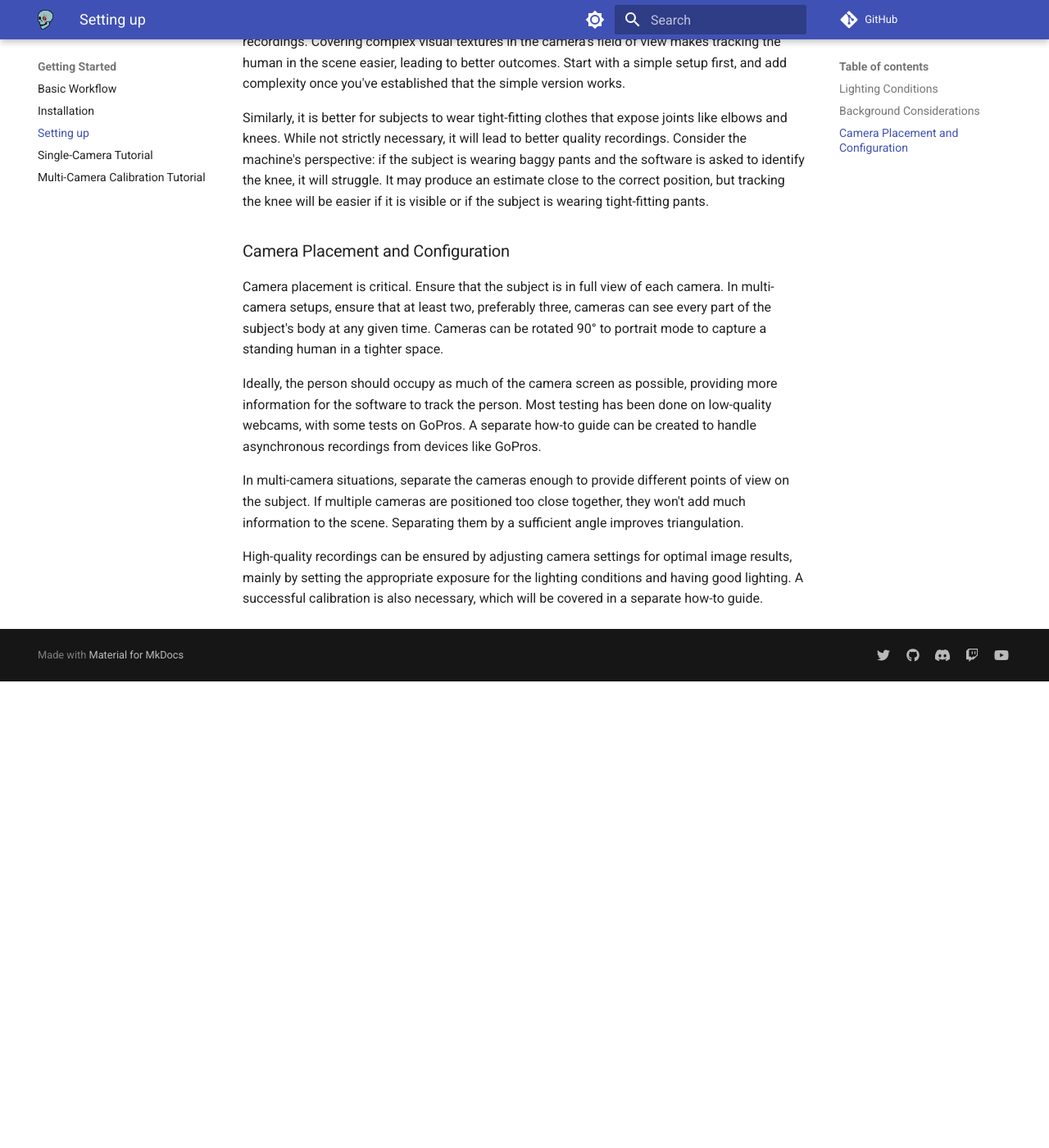
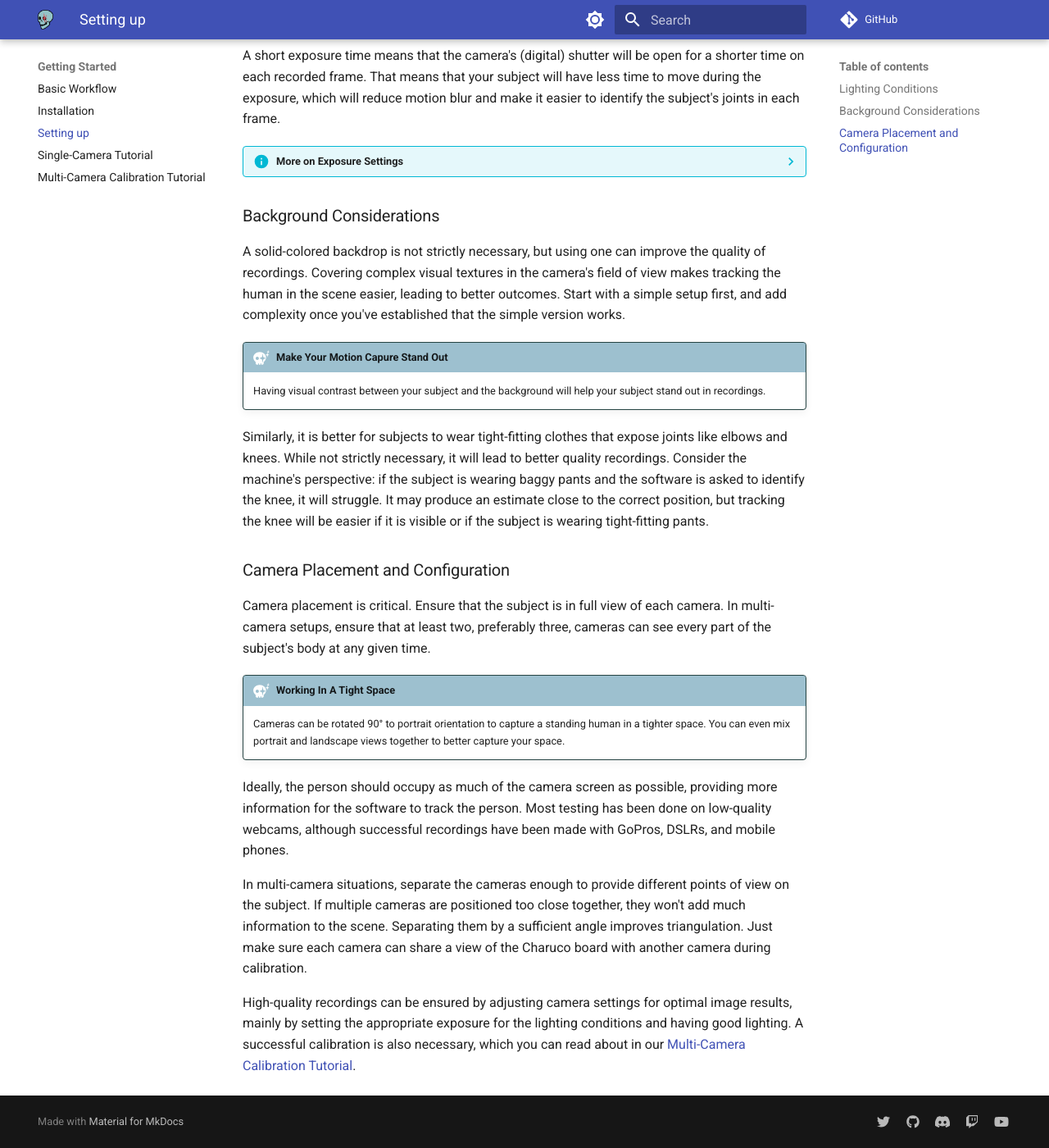
Before and after one commit to freemocap/documentation, an MkDocs documentation site: the page built from docs/getting_started/setting_up_environment.md, in a window 1280 px wide and 1400 px high, scrolled down 720 px. Shown: the whole window at 82% size. Built offline with MkDocs 1.6.1 and Material for MkDocs 9.7.7, drawn with Linux system fonts in a browser that asks for light colours; comment, search, counter and statistics services are not loaded; before the commit the page ends 1551 px from its top, so only the background shows below that; some of the changed text lies outside the part shown.

Commit message:
flesh out setting up doc

```diff
--- a/docs/getting_started/setting_up_environment.md
+++ b/docs/getting_started/setting_up_environment.md
@@ -1,27 +1,41 @@
+While FreeMoCap can record anywhere that's big enough to capture your entire body on video, some places and set ups will give better results than others. The tips below will help you configure your space to get the best recordings, whether you're working with high-end gear or simple webcams.
+
+Don't be afraid to start small and simple - any set up is better than no set up. You can always add complexity as you become more comfortable with the system.
+
 
 ## Lighting Conditions
 
 Lighting is crucial for a camera-based system like FreeMoCap. For best results, use bright environments, such as near open windows during the day. Be cautious, as environments that appear bright to our eyes may be quite dim (Human eyes are exceptionally good at adapting to different lighting conditions).
 
-On a technical level, **we want enough light in our scene that we can set our camera's Exposure times to be as short as possible**.
+!!! tip-full-width "Exposure Settings"
+    When setting the exposure on the GUI, aim for a setting of at most `-6`, but better results can be achieved at `-7` or `-8` or lower.
+
+    On a technical level, **we want enough light in our scene that we can set our camera's Exposure times to be as short as possible**.
 
 A short exposure time means that the camera's (digital) shutter will be open for a shorter time on each recorded frame. That means that your subject will have less time to move during the exposure, which will reduce motion blur and make it easier to identify the subject's joints in each frame.
 
-When setting the exposure on the GUI, aim for a setting of at most `-6`, but better results can be achieved at `-7` or `-8` or lower. For information on how these number map onto actual time measurements, see [this article](https://www.kurokesu.com/main/2020/05/22/uvc-camera-exposure-timing-in-opencv/).
+??? info "More on Exposure Settings"
+    For information on how these camera exposure settings map onto actual time measurements, see [this article](https://www.kurokesu.com/main/2020/05/22/uvc-camera-exposure-timing-in-opencv/).
 
 
 ## Background Considerations
 
 A solid-colored backdrop is not strictly necessary, but using one can improve the quality of recordings. Covering complex visual textures in the camera's field of view makes tracking the human in the scene easier, leading to better outcomes. Start with a simple setup first, and add complexity once you've established that the simple version works.
 
+!!! tip-full-width "Make Your Motion Capure Stand Out"
+    Having visual contrast between your subject and the background will help your subject stand out in recordings.
+
 Similarly, it is better for subjects to wear tight-fitting clothes that expose joints like elbows and knees. While not strictly necessary, it will lead to better quality recordings. Consider the machine's perspective: if the subject is wearing baggy pants and the software is asked to identify the knee, it will struggle. It may produce an estimate close to the correct position, but tracking the knee will be easier if it is visible or if the subject is wearing tight-fitting pants.
 
 ## Camera Placement and Configuration
 
-Camera placement is critical. Ensure that the subject is in full view of each camera. In multi-camera setups, ensure that at least two, preferably three, cameras can see every part of the subject's body at any given time. Cameras can be rotated 90° to portrait mode to capture a standing human in a tighter space.
+Camera placement is critical. Ensure that the subject is in full view of each camera. In multi-camera setups, ensure that at least two, preferably three, cameras can see every part of the subject's body at any given time.
 
-Ideally, the person should occupy as much of the camera screen as possible, providing more information for the software to track the person. Most testing has been done on low-quality webcams, with some tests on GoPros. A separate how-to guide can be created to handle asynchronous recordings from devices like GoPros.
+!!! tip-full-width "Working In A Tight Space"
+    Cameras can be rotated 90° to portrait orientation to capture a standing human in a tighter space. You can even mix portrait and landscape views together to better capture your space.
 
-In multi-camera situations, separate the cameras enough to provide different points of view on the subject. If multiple cameras are positioned too close together, they won't add much information to the scene. Separating them by a sufficient angle improves triangulation.
+Ideally, the person should occupy as much of the camera screen as possible, providing more information for the software to track the person. Most testing has been done on low-quality webcams, although successful recordings have been made with GoPros, DSLRs, and mobile phones.
 
-High-quality recordings can be ensured by adjusting camera settings for optimal image results, mainly by setting the appropriate exposure for the lighting conditions and having good lighting. A successful calibration is also necessary, which will be covered in a separate how-to guide.
+In multi-camera situations, separate the cameras enough to provide different points of view on the subject. If multiple cameras are positioned too close together, they won't add much information to the scene. Separating them by a sufficient angle improves triangulation. Just make sure each camera can share a view of the Charuco board with another camera during calibration.
+
+High-quality recordings can be ensured by adjusting camera settings for optimal image results, mainly by setting the appropriate exposure for the lighting conditions and having good lighting. A successful calibration is also necessary, which you can read about in our [Multi-Camera Calibration Tutorial](multi_camera_calibration.md).
```
